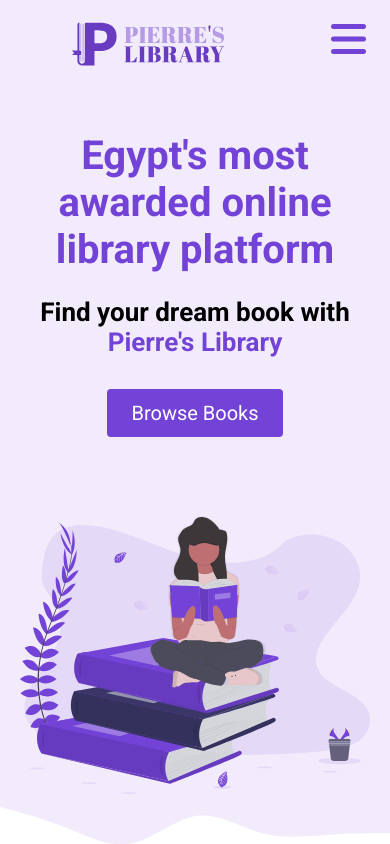
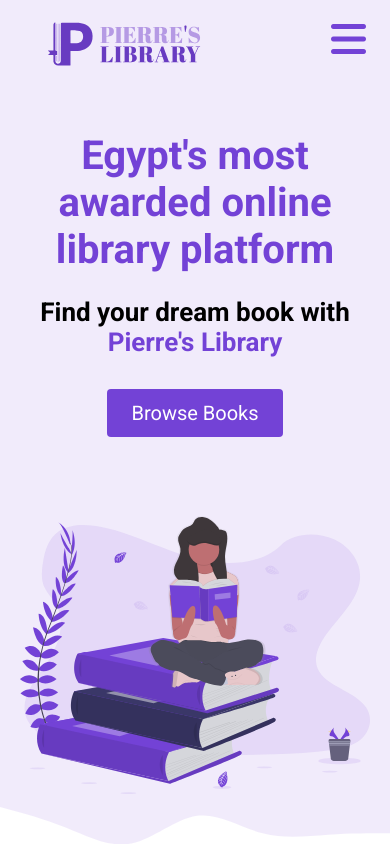
Before and after one commit to Pierre-Tamer/Pierre-sLibrary, a plain HTML site: page index.html in a window 390 px wide. Shown: the top 844 px of the page. Drawn offline with Linux system fonts and the light colour scheme.

Commit message:
fixed mobile logo bug

```diff
--- a/style.css
+++ b/style.css
@@ -401,6 +401,9 @@
 
 /* Small Phones */
 @media (max-width: 550px) {
+  .logo {
+    margin: 0;
+  }
   .nav__links {
     display: none;
   }
```
